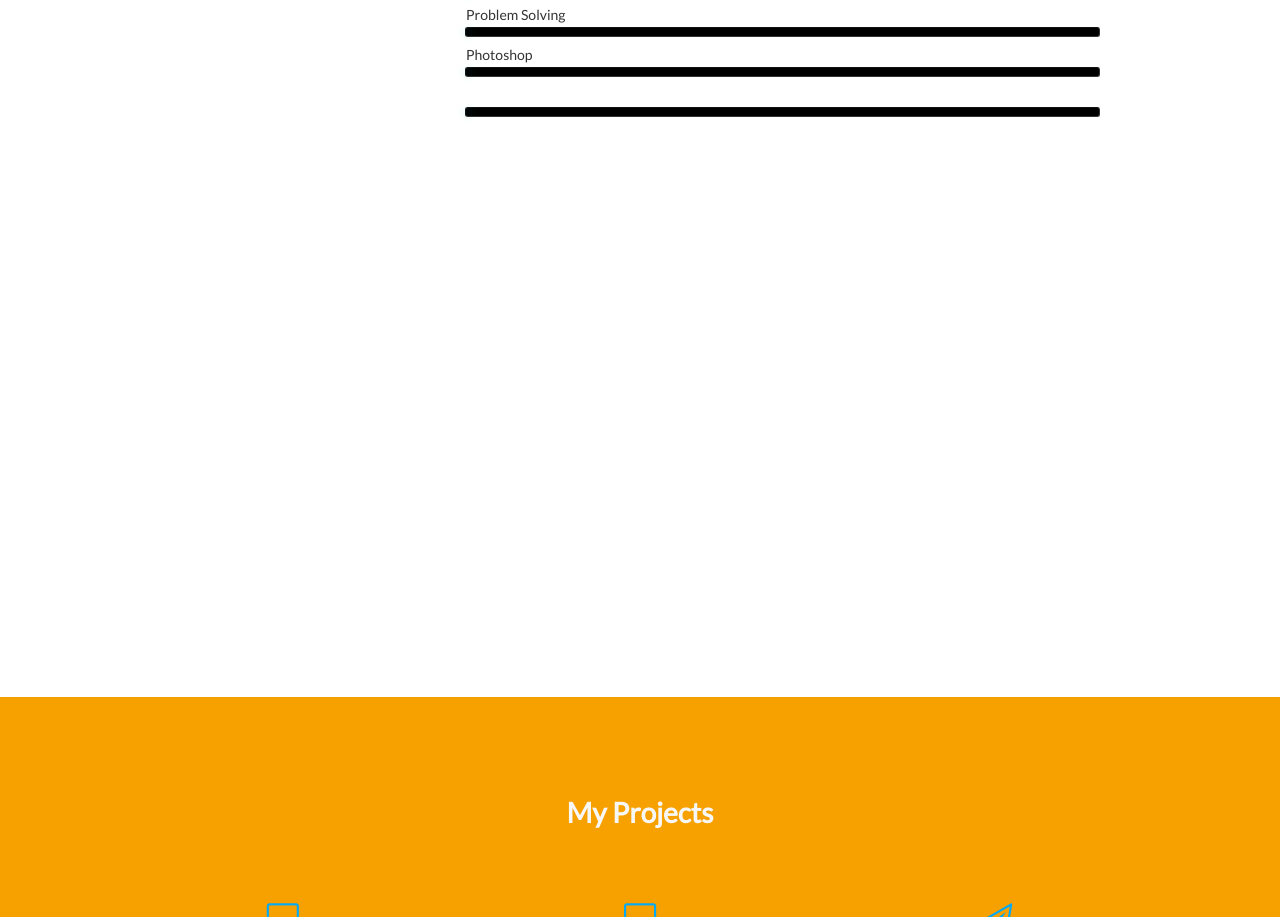
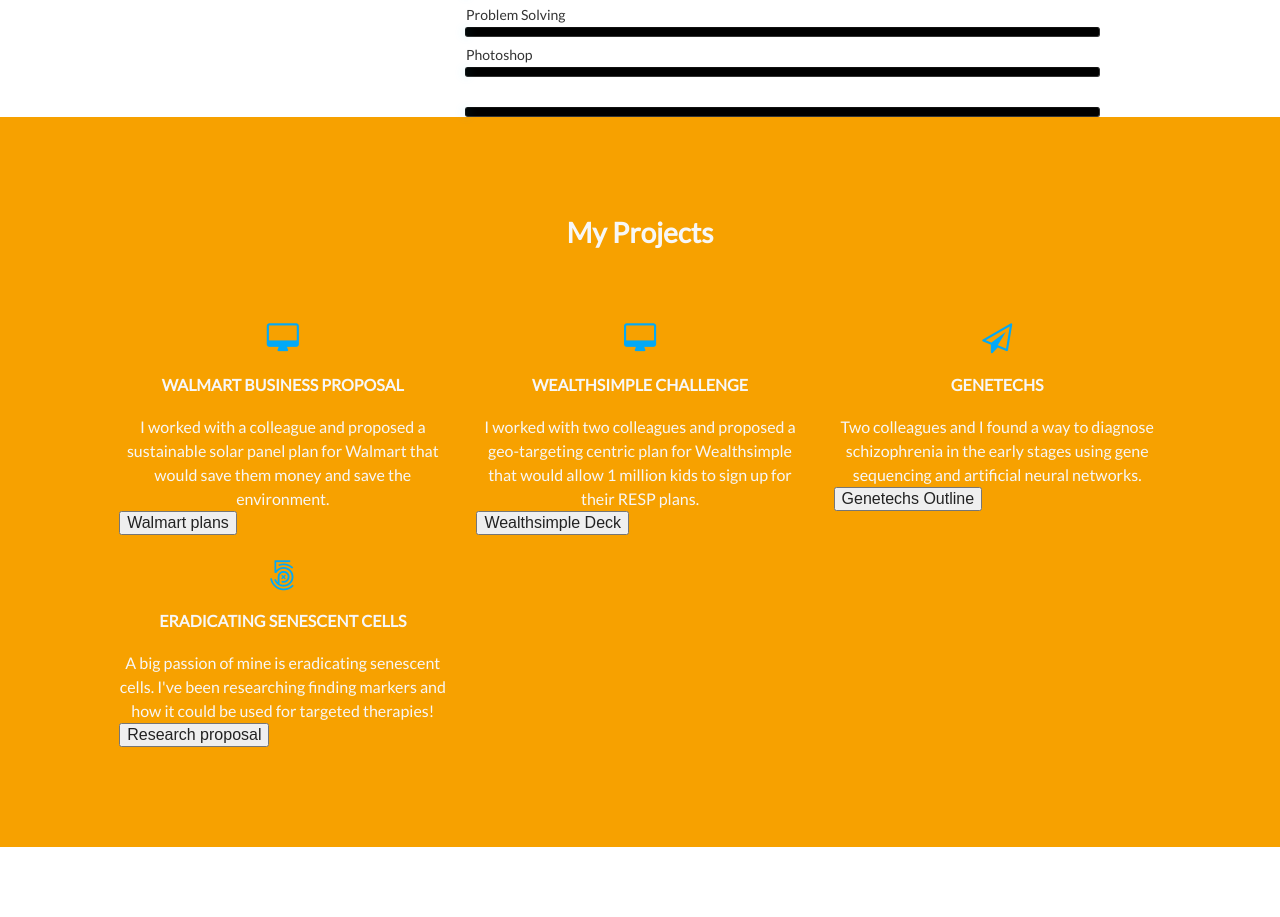
Before and after one commit to ninakhera/ninakhera.github.io, a plain HTML site: page index.html in a window 1280 px wide. Shown: the part 1238-2155 px from the top of the page. Drawn offline with nearby package versions, Linux system fonts and the light colour scheme; a script that the page names is missing.

Commit message:
Update index.html

```diff
--- a/index.html
+++ b/index.html
@@ -128,13 +128,6 @@
 		</div>
 	</section>
 	<!-- END ABOUT -->
-<!-- Calendly inline widget begin -->
-<div class="calendly-inline-widget" data-
-url="https://calendly.com/ninakhera"
-style="min-width:320px;height:580px;"></div>
-<script type="text/javascript"
-src="https://assets.calendly.com/assets/external/widget.js"></script>
-<!-- Calendly inline widget end -->
 	<!-- SERVICE -->
 	    <section id="service" class="service">
 	    	<div class="container">
```
